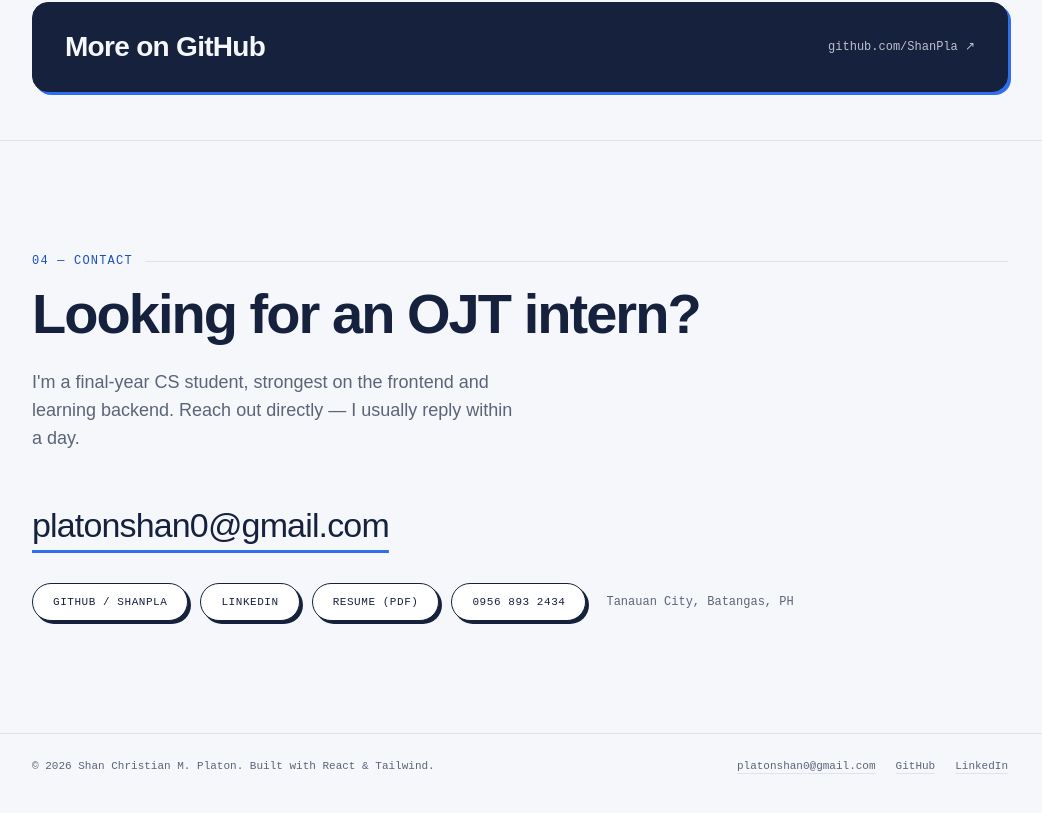
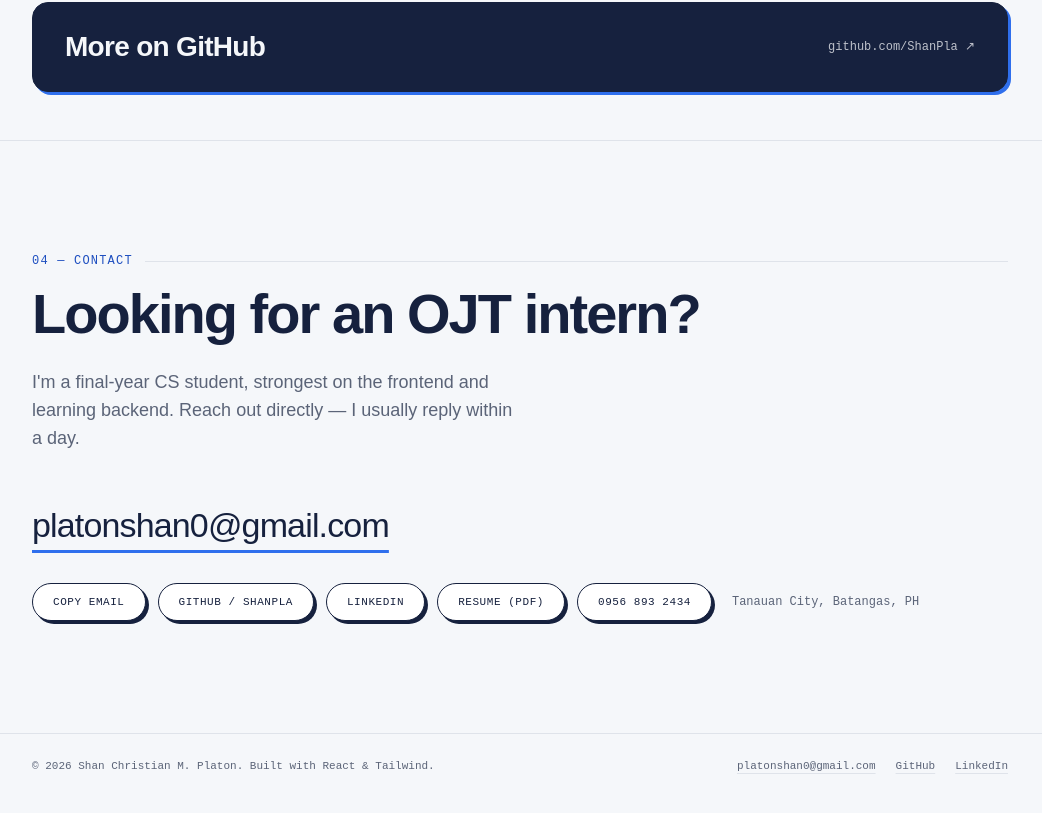
Before and after one commit to ShanPla/Shan-Platon-Portfolio, a React (Vite) app: page /#contact in a window 1280 px wide. Shown: the part 3482-4295 px from the top of the page, without its empty margins (120-1162 px from the left). Built offline with nearby package versions, Linux system fonts and the light colour scheme; no server answers.

Commit message:
feat: copy email button in Contact
- New Copy email pill before GitHub, for computers where the mailto link opens nothing
- It reads Email copied for 2 seconds, or Copy failed if the browser blocks it, and screen readers hear the change

```diff
--- a/src/components/Contact.jsx
+++ b/src/components/Contact.jsx
@@ -1,3 +1,4 @@
+import { useEffect, useRef, useState } from "react";
 import { profile } from "../data/content.js";
 import Reveal from "./Reveal.jsx";
 import SectionLabel from "./SectionLabel.jsx";
@@ -6,6 +7,35 @@ import SectionLabel from "./SectionLabel.jsx";
 // shadow as btn-primary does. .btn gives the border, the shadow and the
 // colour fade (the lift class in index.css).
 const PILL = "btn btn-secondary hover:bg-ink hover:text-paper hover:shadow-signal";
+
+// For computers with no mail app set up, where the mailto link does
+// nothing: copies the address and says so for 2 seconds. The live region
+// tells screen readers too.
+function CopyEmail() {
+  const [status, setStatus] = useState("idle");
+  const timer = useRef(0);
+
+  useEffect(() => () => clearTimeout(timer.current), []);
+
+  async function copy() {
+    try {
+      await navigator.clipboard.writeText(profile.email);
+      setStatus("copied");
+    } catch {
+      setStatus("failed");
+    }
+    clearTimeout(timer.current);
+    timer.current = setTimeout(() => setStatus("idle"), 2000);
+  }
+
+  return (
+    <button type="button" onClick={copy} className={PILL}>
+      <span aria-live="polite">
+        {status === "copied" ? "Email copied" : status === "failed" ? "Copy failed" : "Copy email"}
+      </span>
+    </button>
+  );
+}
 
 export default function Contact() {
   return (
@@ -35,6 +65,7 @@ export default function Contact() {
           </a>
 
           <div className="mt-6 flex flex-wrap items-center gap-3">
+            <CopyEmail />
             <a
               href={profile.github}
               target="_blank"
```
